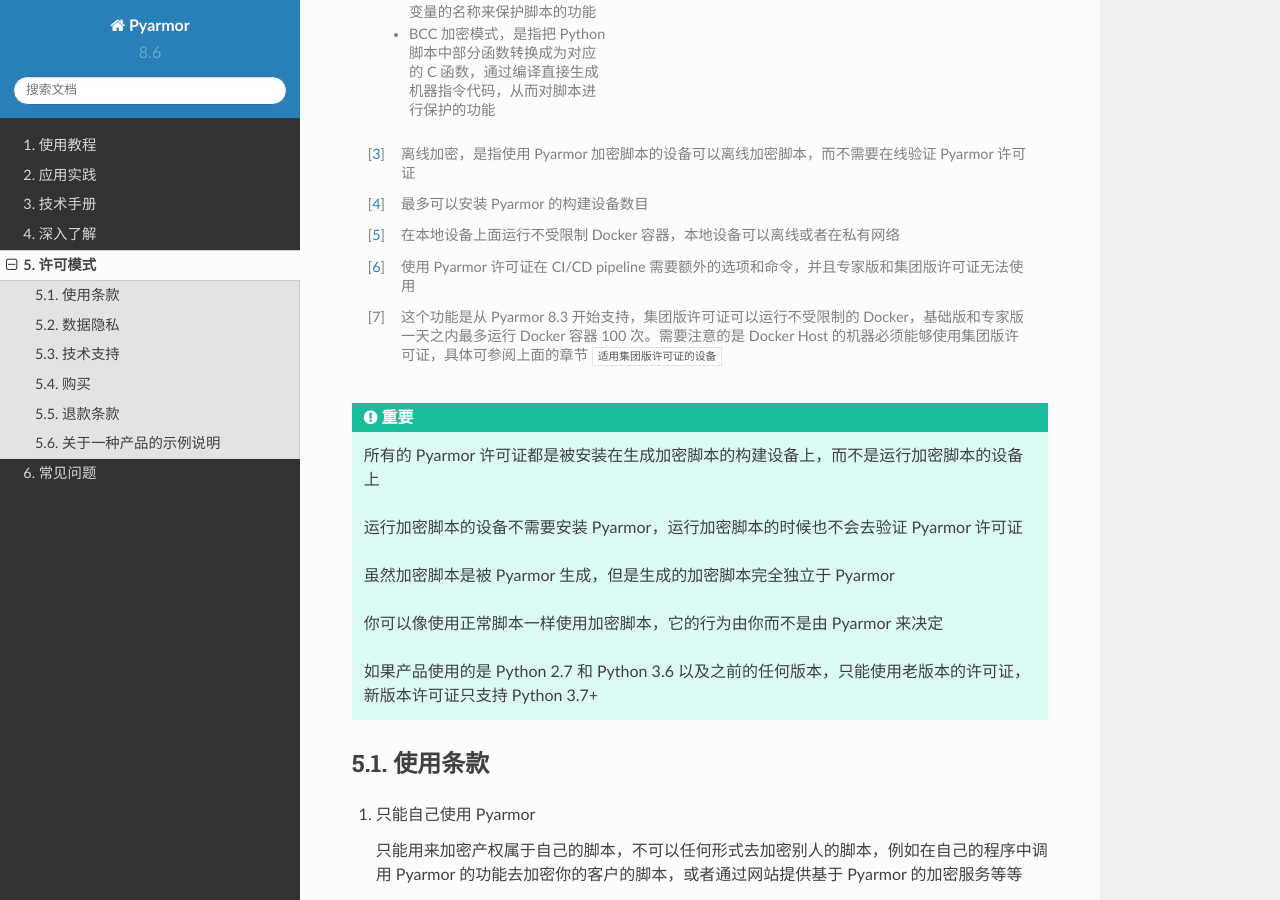
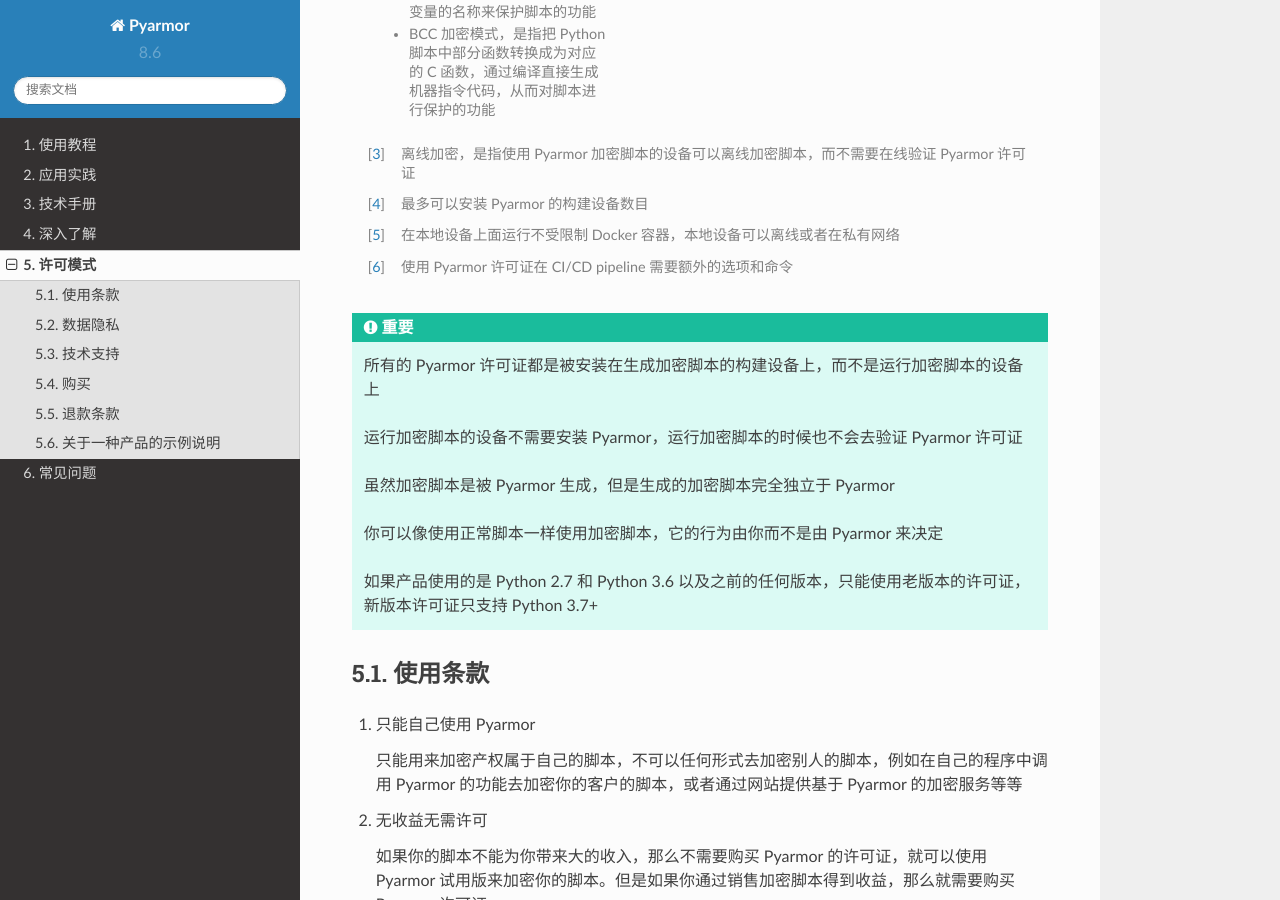
Before and after one commit to dashingsoft/pyarmor-docs-zh, a Sphinx documentation site: the page built from docs/licenses.rst, in a window 1280 px wide and 900 px high, scrolled down 1255 px. Built offline with Sphinx 7.4.7 and the Read the Docs theme 2.0.0, drawn with Linux system fonts in a browser that asks for light colours.

Commit message:
Refine doc

```diff
--- a/docs/licenses.rst
+++ b/docs/licenses.rst
@@ -83,9 +83,7 @@
 .. [#] 离线加密，是指使用 Pyarmor 加密脚本的设备可以离线加密脚本，而不需要在线验证 Pyarmor 许可证
 .. [#] 最多可以安装 Pyarmor 的构建设备数目
 .. [#] 在本地设备上面运行不受限制 Docker 容器，本地设备可以离线或者在私有网络
-.. [#] 使用 Pyarmor 许可证在 CI/CD pipeline 需要额外的选项和命令，并且专家版和集团版许可证无法使用
-
-.. [#] 这个功能是从 Pyarmor 8.3 开始支持，集团版许可证可以运行不受限制的 Docker，基础版和专家版一天之内最多运行 Docker 容器 100 次。需要注意的是 Docker Host 的机器必须能够使用集团版许可证，具体可参阅上面的章节 ``适用集团版许可证的设备``
+.. [#] 使用 Pyarmor 许可证在 CI/CD pipeline 需要额外的选项和命令
 
 .. important::
 
```
